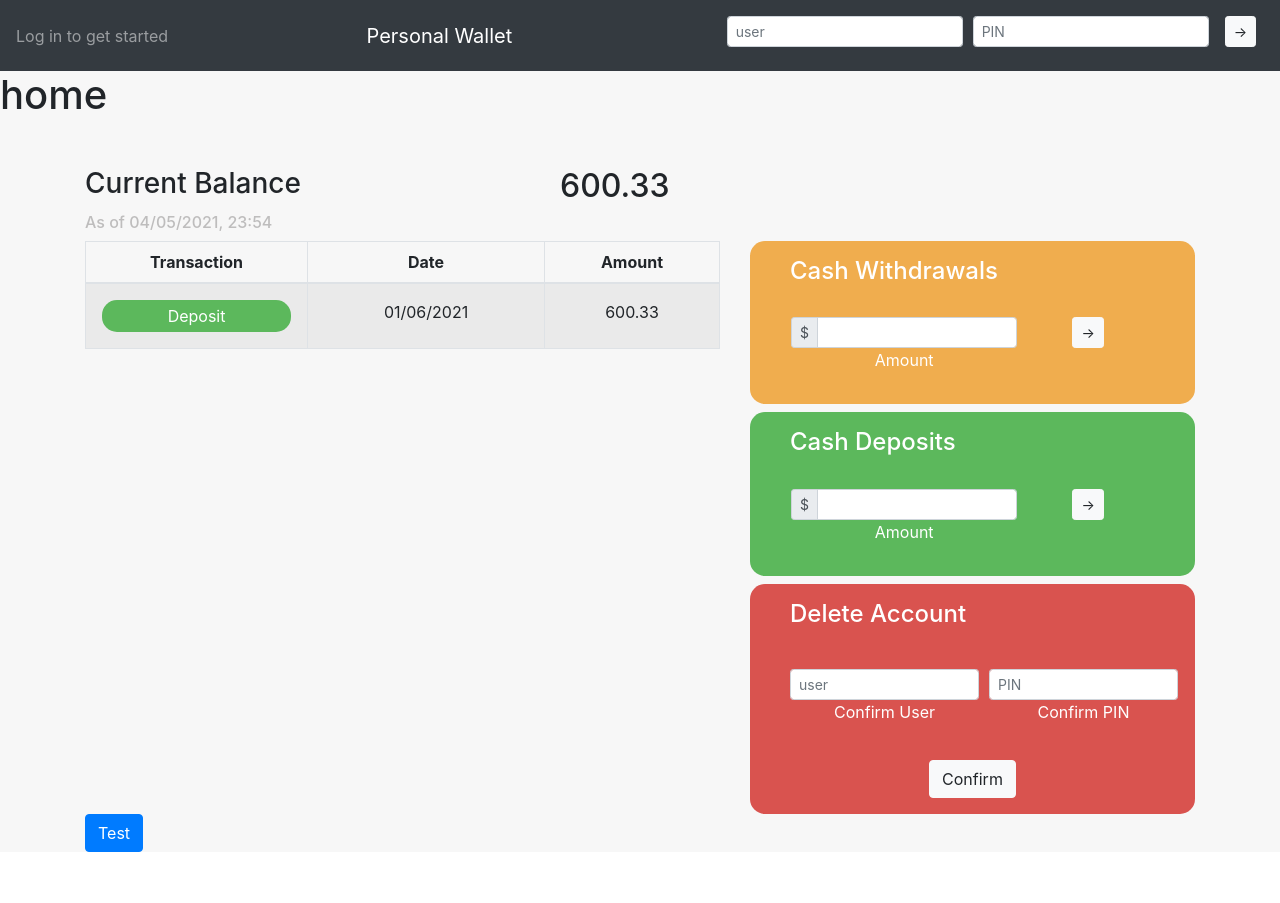
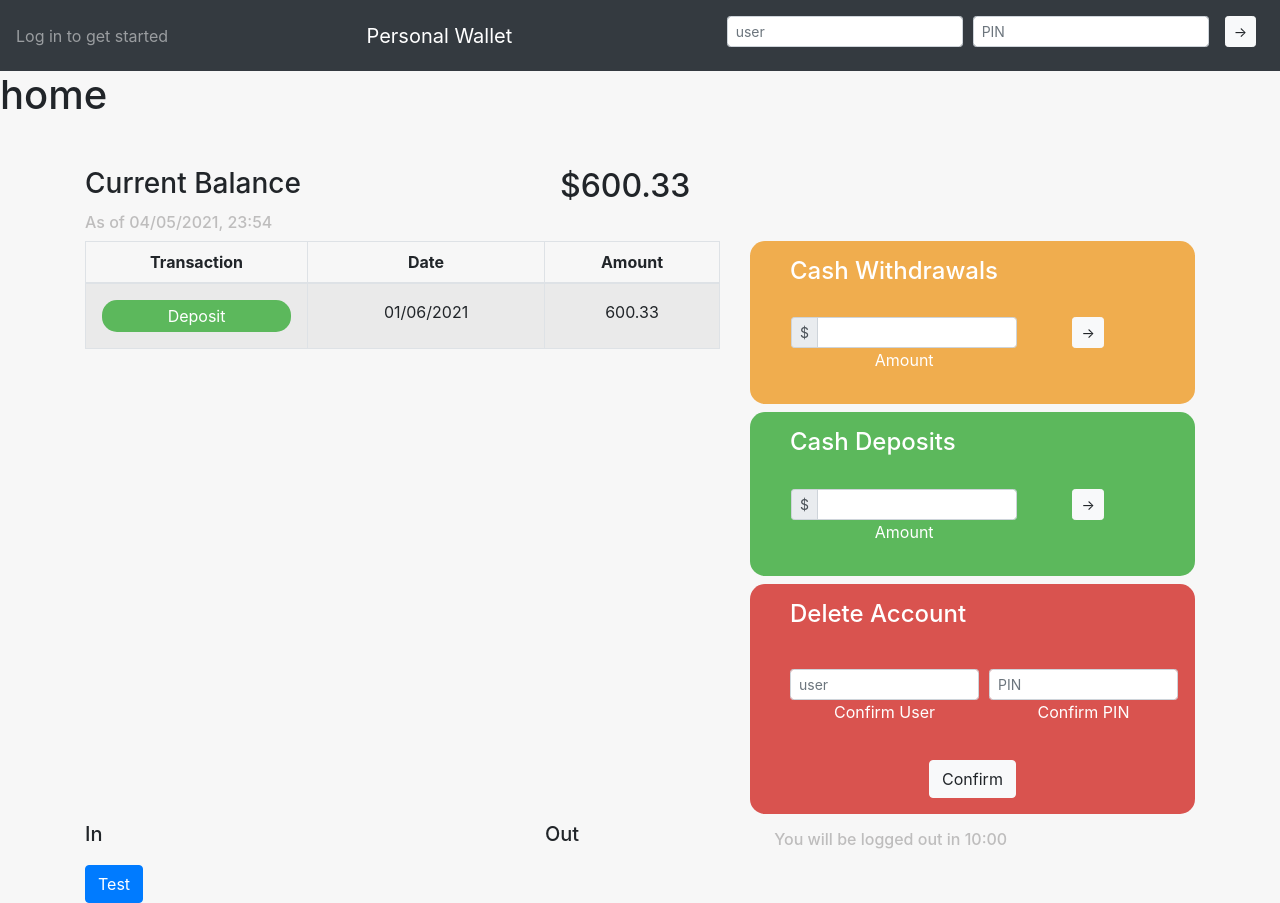
Before and after one commit to luigicampagnola/project-7, a React (Create React App) app: page / in a window 1280 px wide. Before the commit the page ends 852 px from the top, so only its background shows below. Built offline with nearby package versions, Linux system fonts and the light colour scheme.

Commit message:
minor update

```diff
--- a/src/Components/CurrentBalance/CurrentBalance.js
+++ b/src/Components/CurrentBalance/CurrentBalance.js
@@ -7,21 +7,14 @@ const CurrentBalance = ({ CurrentBalance }) => {
     return obj.Amount;
   });
 
-  const arrayOfNumbers = arrayAmount.map((num) => {
-    return Number(num);
-  });
-
-  const addedAmount = arrayOfNumbers.reduce((acc, num) => {
-    return acc + num;
+  const addedAmount = arrayAmount.reduce((acc, amount) => {
+    return acc + amount;
   });
 
   const rounded = Math.round(addedAmount * 100) / 100;
 
   const toString = rounded + "";
 
-  /*   const Balance = CurrentBalance.map((mon) => {
-    return `${mon.Amount}`;
-  }); */
   return (
     <div>
       <Row>
@@ -29,7 +22,7 @@ const CurrentBalance = ({ CurrentBalance }) => {
           <h3>Current Balance</h3>
         </Col>
         <Col>
-          <h2>{toString}</h2>
+          <h2>${toString}</h2>
         </Col>
       </Row>
     </div>
--- a/src/Components/Home/Home.js
+++ b/src/Components/Home/Home.js
@@ -11,6 +11,9 @@ import TableComponent from "../Table/TableComponent";
 import CurrentTime from "../CurrentTime/CurrentTime";
 import { Money } from "../Money/Money";
 import TestButton from "../TestButton/TestButton";
+import Timer from "../Timer/Timer";
+import In from "../In/In";
+import Out from "../Out/Out";
 
 class Home extends Component {
   constructor() {
@@ -18,12 +21,12 @@ class Home extends Component {
     this.state = {
       Money: Money,
       CurrentBalance: 0,
-      WithdrawalsAmount: "0",
-      DepositsAmount: "0",
+      WithdrawalsAmount: 0,
+      DepositsAmount: 0,
     };
   }
 
-  //Create a function
+  //CLICK HANDLERS
 
   withdrawalClickHandler = () => {
     const Now = new Date();
@@ -38,14 +41,11 @@ class Home extends Component {
         {
           Type: "Withdraw",
           Date: `${Month}/${Day}/${Year} at ${Hour}:${Minutes}`,
-          Amount: "-" + this.state.WithdrawalsAmount,
+          Amount: Number(0 - this.state.WithdrawalsAmount),
         },
       ],
     });
     console.log(this.state.CurrentBalance);
-
-    /*     console.log(this.state.Money);
-     */
   };
 
   depositClickHandler = () => {
@@ -61,12 +61,10 @@ class Home extends Component {
         {
           Type: "Deposit",
           Date: `${Month}/${Day}/${Year} at ${Hour}:${Minutes}`,
-          Amount: this.state.DepositsAmount,
+          Amount: Number(this.state.DepositsAmount),
         },
       ],
     });
-    /*     this.setState({ CurrentBalance: this.state.DepositsAmount })
-     */
   };
 
   testButtonHandler = () => {
@@ -74,6 +72,8 @@ class Home extends Component {
   };
 
   deleteClickHandler = () => {};
+
+  //INPUT HANDLERS
 
   withdrawalsInputHandler = (event) => {
     this.setState({ WithdrawalsAmount: event.target.value });
@@ -88,8 +88,7 @@ class Home extends Component {
   };
 
   render() {
-    /*     const addWithdrawal = this.state.Money.push(this.state.Withdrawal);
-     */ return (
+    return (
       <div>
         <h1 className="">home</h1>
         <div className="">
@@ -123,6 +122,15 @@ class Home extends Component {
                   </div>
                 </Col>
               </Row>
+              <Row>
+                <Col sm={5}>
+                  <In className="mt-2" />
+                </Col>
+                <Out className="mt-2" />
+                <Col sm={5}>
+                  <Timer />
+                </Col>
+              </Row>
               <TestButton testButtonHandler={this.testButtonHandler} />
             </Container>
           </div>
--- /dev/null
+++ b/src/Components/In/In.js
@@ -0,0 +1,12 @@
+import React from "react";
+
+const In = ({ depositBalance }) => {
+
+  return (
+    <div>
+      <h5 className="mt-2">In</h5>
+    </div>
+  );
+};
+
+export default In;
--- a/src/Components/Money/Money.js
+++ b/src/Components/Money/Money.js
@@ -2,6 +2,6 @@ export const Money = [
   {
     Type: "Deposit",
     Date: "01/06/2021",
-    Amount: "600.33",
+    Amount: 600.33,
   },
 ];
--- /dev/null
+++ b/src/Components/Out/Out.js
@@ -0,0 +1,11 @@
+import React from "react";
+
+const Out = ({ WithdrawalBalance }) => {
+  return (
+    <div>
+      <h5 className="mt-2">Out</h5>
+    </div>
+  );
+};
+
+export default Out;
--- /dev/null
+++ b/src/Components/Timer/Timer.css
@@ -0,0 +1,8 @@
+.bg {
+  border-radius: 15px;
+}
+
+.timer {
+  color: rgb(190, 189, 189);
+  text-align: end;
+}
--- /dev/null
+++ b/src/Components/Timer/Timer.js
@@ -0,0 +1,12 @@
+import React from "react";
+import "./Timer.css";
+
+const Timer = () => {
+  return (
+    <div className="mt-2 bg p-2">
+      <h6 className="timer mr-4">You will be logged out in 10:00</h6>
+    </div>
+  );
+};
+
+export default Timer;
```
